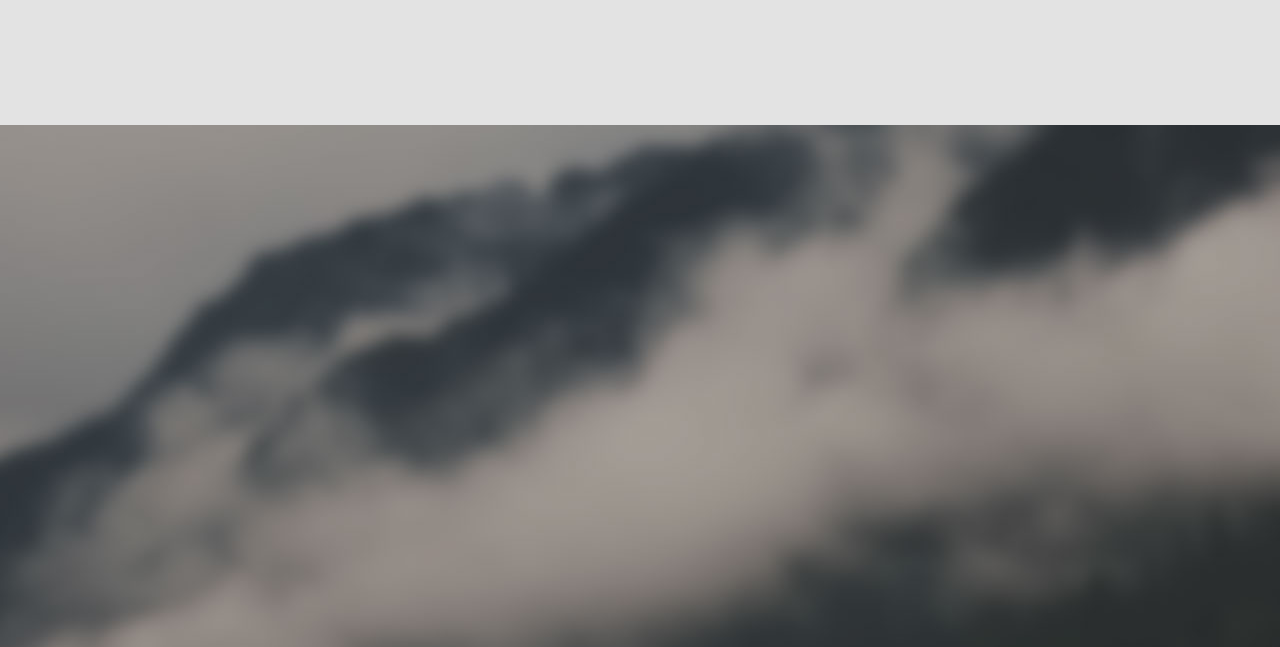
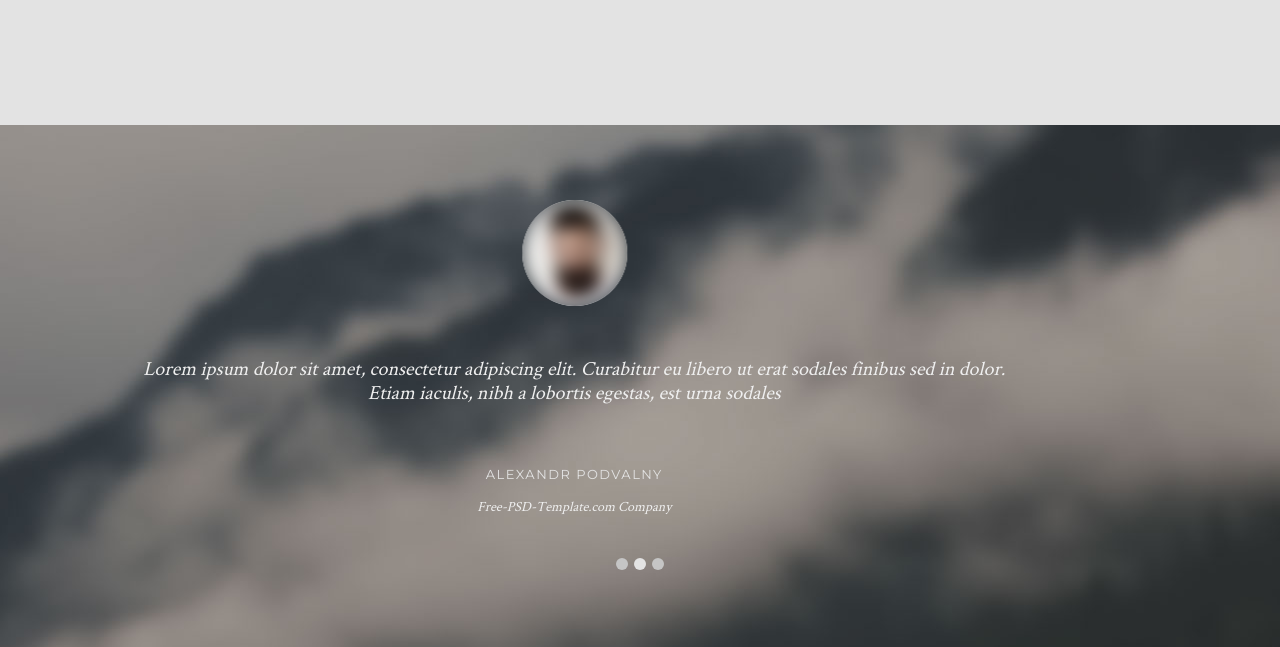
Before and after one commit to GeekHub-FrontEnd-CMS-Online-8/Zhezhera_Dmitriy_hw_11, a website: page app/index.html in a window 1280 px wide. Shown: the part 8620-9267 px from the top of the page. Drawn offline with nearby package versions, Linux system fonts and the light colour scheme.

Commit message:
index desktop done

```diff
--- a/app/index.html
+++ b/app/index.html
@@ -469,11 +469,44 @@
 			</ul>
 		</div>
 	</section>
-
 	<section class="home-comments">
 		<div class="my-container">
-
-
+			<div id="carouselExampleIndicators" class="carousel slide" data-ride="carousel">
+				<ol class="carousel-indicators">
+					<li data-target="#carouselExampleIndicators" data-slide-to="0" class="active"></li>
+					<li data-target="#carouselExampleIndicators" data-slide-to="1"></li>
+					<li data-target="#carouselExampleIndicators" data-slide-to="2"></li>
+				</ol>
+				<div class="carousel-inner">
+					<div class="carousel-item active">
+						<div class="home-comments__slide">
+							<img src="./img/home-comments-photo.png" alt="photo" class="home-comments__slide-img">
+							<p class="home-comments__slide-text">Lorem ipsum dolor sit amet, consectetur adipiscing elit. Curabitur eu libero ut erat sodales finibus sed in dolor.
+								Etiam iaculis, nibh a lobortis egestas, est urna sodales</p>
+							<p class="home-comments__slide-name">ALEXANDR PODVALNY</p>
+							<p class="home-comments__slide-company">Free-PSD-Template.com Company</p>
+						</div>
+					</div>
+					<div class="carousel-item ">
+						<div class="home-comments__slide">
+							<img src="./img/home-comments-photo.png" alt="photo" class="home-comments__slide-img">
+							<p class="home-comments__slide-text">Lorem ipsum dolor sit amet, consectetur adipiscing elit. Curabitur eu libero ut erat sodales finibus sed in dolor.
+								Etiam iaculis, nibh a lobortis egestas, est urna sodales</p>
+							<p class="home-comments__slide-name">ALEXANDR PODVALNY</p>
+							<p class="home-comments__slide-company">Free-PSD-Template.com Company</p>
+						</div>
+					</div>
+					<div class="carousel-item ">
+						<div class="home-comments__slide">
+							<img src="./img/home-comments-photo.png" alt="photo" class="home-comments__slide-img">
+							<p class="home-comments__slide-text">Lorem ipsum dolor sit amet, consectetur adipiscing elit. Curabitur eu libero ut erat sodales finibus sed in dolor.
+								Etiam iaculis, nibh a lobortis egestas, est urna sodales</p>
+							<p class="home-comments__slide-name">ALEXANDR PODVALNY</p>
+							<p class="home-comments__slide-company">Free-PSD-Template.com Company</p>
+						</div>
+					</div>
+				</div>
+			</div>
 		</div>
 	</section>
 
@@ -504,7 +537,7 @@
 				<input class="footer__form-input" type="number" placeholder="Telephone*">
 				<input class="footer__form-input" type="text" placeholder="Website*">
 				<textarea class="footer__form-textarea" name="footer_messge" id="footer_messge" placeholder="Message"></textarea>
-				<input class="footer__form-submit" type="submit">
+				<a class="btn btn--full-grey" href="#">submit</a>
 			</form>
 		</div>
 		<ul class="header__socials">
--- a/app/scss/_globals.scss
+++ b/app/scss/_globals.scss
@@ -86,4 +86,12 @@ h1, h2, h3, h4, h5, h6, ul, li, p {
       color: #3e3d3d;
     }
   }
+  &--full-grey{
+    color: #e3e3e3;
+    background-color: #464646;
+    &:hover{
+      background-color: #e3e3e3;
+      color: #3e3d3d;
+    }
+  }
 }
--- a/app/scss/_index.scss
+++ b/app/scss/_index.scss
@@ -518,6 +518,54 @@
   min-height: 524px;
   background: url("../img/home-bg-comments.jpg") no-repeat center;
   background-size: cover;
+  &__slide{
+    display: flex;
+    flex-direction: column;
+    text-align: center;
+    align-items: center;
+    padding: 75px 0;
+    &-photo{
+
+    }
+    &-text{
+      color: #efefef;
+      font-family: "Crimson-Text-Roman";
+      font-size: 20px;
+      font-style: italic;
+      line-height: 24px;
+      padding: 50px 150px;
+    }
+    &-name{
+      color: #e3e3e3;
+      font-family: Montserrat;
+      font-size: 13px;
+      font-weight: 400;
+      line-height: 18px;
+      text-transform: uppercase;
+      letter-spacing: 1.47px;
+      padding: 11px;
+    }
+    &-company{
+      height: 14px;
+      color: #efefef;
+      font-family: "Crimson-Text-Roman";
+      font-size: 14px;
+      font-style: italic;
+      line-height: 24px;
+    }
+  }
+  .carousel-indicators{
+    bottom: -3px;
+    li{
+      max-width: 12px !important;
+      height: 12px;
+      border-radius: 50%;
+      background-color: #c5c5c5;
+    }
+    li.active{
+      background-color: #e3e3e3;
+    }
+  }
 }
 
 //MAP
```
Also changed, not shown: app/css/main.css, app/img/home-comments-photo.png (added).
